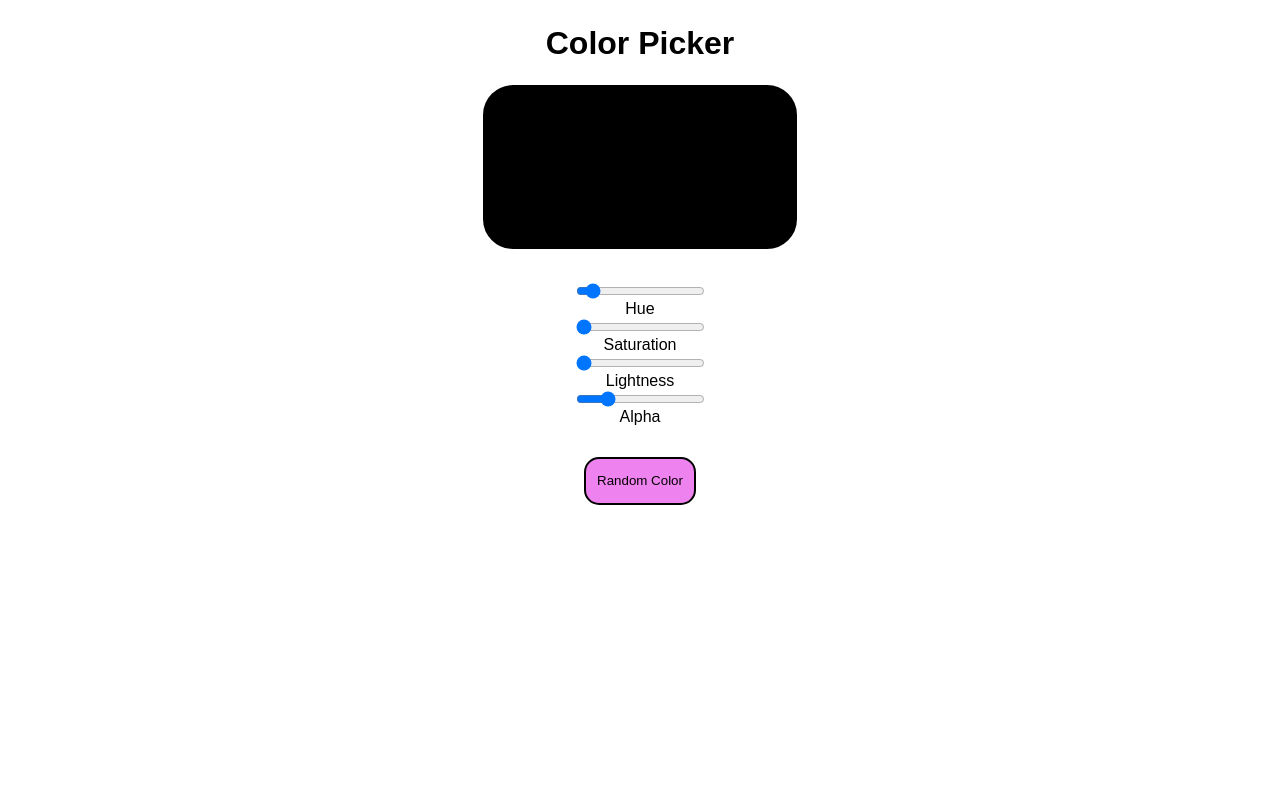
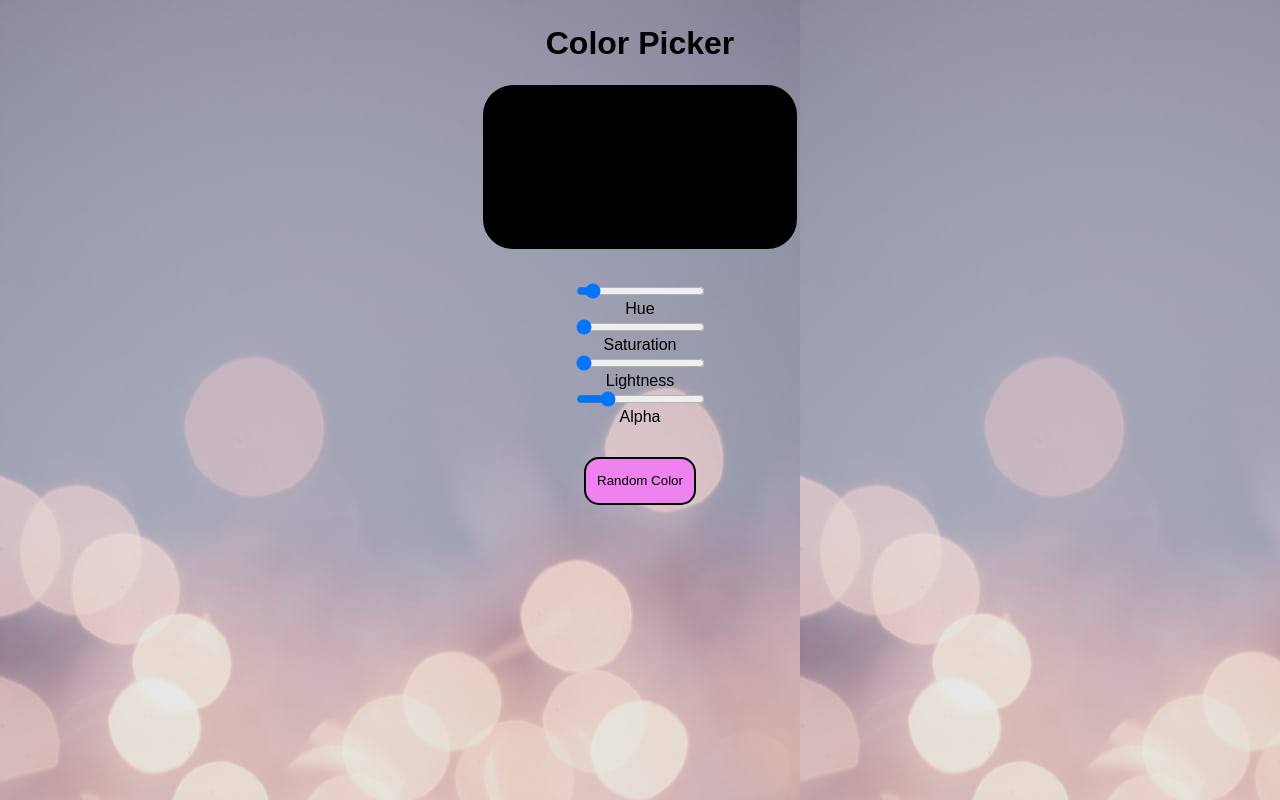
Before and after one commit to CelesteSippel/color-picker, a React (Create React App) app: page / in a window 1280 px wide. Built offline with nearby package versions, Linux system fonts and the light colour scheme.

Commit message:
background image

```diff
--- a/src/index.css
+++ b/src/index.css
@@ -9,6 +9,7 @@ html {
 body {
   margin: 0;
   min-height: 100%;
+  background-image: url('./images/bubbles.jpeg');
 }
 
 nav {
```
Also changed, not shown: src/images/bubbles.jpeg (added).
